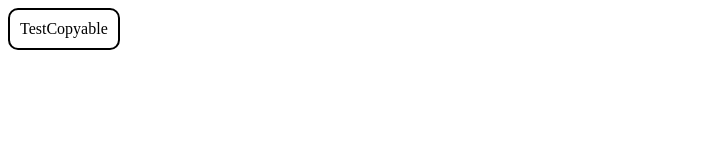
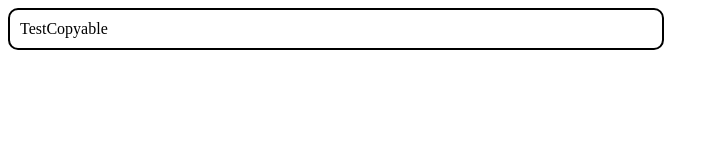
Before and after one commit to IceHacy/loadstrings, a plain HTML site: page index.html in a window 1280 px wide. Shown: the whole page, without its empty margins (0-719 px from the left). Drawn offline with Linux system fonts and the light colour scheme.

Commit message:
Update index.html

```diff
--- a/index.html
+++ b/index.html
@@ -8,8 +8,17 @@
             padding: 10px;
             display: inline-block;
             cursor: pointer;
+            width: 100%; /* For mobile phones */
+        }
+
+        @media only screen and (min-width: 768px) {
+            .box {
+                width: 50%; /* For desktop */
+                /* Add other styles for desktop */
+            }
         }
     </style>
+    <meta name="viewport" content="width=device-width, initial-scale=1"> <!-- Make it responsive for mobile -->
 </head>
 <body>
     <div class="box" onclick="copyToClipboard('https://raw.githubusercontent.com/EdgeIY/infiniteyield/master/source')">TestCopyable</div>
```
